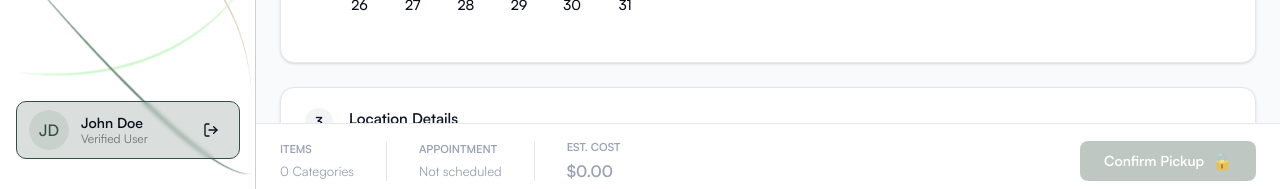
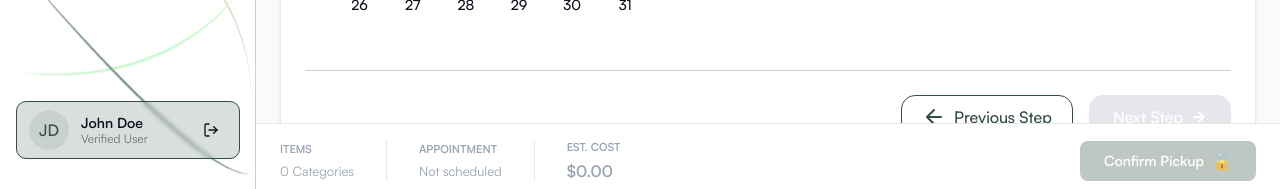
Before and after one commit to reginarecycle/regina-recycle-app, a React app in the folder frontend/: page /app/schedule/pickupTime in a window 1280 px wide. Shown: the part 601-790 px from the top of the page. Built offline with nearby package versions, Linux system fonts and the light colour scheme; no server answers; the HTML template or start-up script is replaced by a standard one.

Commit message:
Schedule Pickup Time page

```diff
--- a/frontend/src/views/customer/schedule_pickup_time/index.tsx
+++ b/frontend/src/views/customer/schedule_pickup_time/index.tsx
@@ -221,6 +221,7 @@ const { leadingBlanks, totalDays } = useMemo(() => {
 
 
     </div>
+    {/* right side */}
     <div className="min-w-0 flex flex-col w-full">
 
 
@@ -337,6 +338,47 @@ const { leadingBlanks, totalDays } = useMemo(() => {
          </div>
 
    </div>
+   {/* brakline */}
+    <div className="mt-8 border-t border-[#CFCFCF]"></div>
+
+    <div className="mt-6 flex items-center justify-end gap-4">
+           <button className="h-[44px] rounded-xl border border-[#344E41] bg-[#FFF] px-5 text-[14px] font-medium text-[#344E41] hover:bg-[#F9FAFB] flex items-center gap-2"
+                   onClick={()=>{
+                       navigate("/app/schedule/pickup");
+                   }}
+           >
+              <span>
+               <svg xmlns="http://www.w3.org/2000/svg" width="24" height="24" viewBox="0 0 24 24" fill="none">
+               <path d="M12 19L5 12M5 12L12 5M5 12H19" stroke="#344E41" stroke-width="2" stroke-linecap="round" stroke-linejoin="round"/>
+               </svg></span>
+             <span className="text-[16px]">
+             Previous Step
+             </span>
+           </button>
+
+
+           <button type = "button"
+                   disabled = {!selectedSlotId}
+                   onClick={()=>{
+                     if(selectedSlotId){
+                       navigate("");
+                     }
+                   }}
+                   className={`h-[44px] rounded-xl bg-[#344E41] px-6 text-[14px] font-medium text-[#FFF] flex items-center gap-2
+                   ${selectedSlotId
+                       ? "bg-[#344E41] text-[white] hover:opacity-90"
+                       : "bg-[#E5E7EB] text-[#9CA3Af] cursor-not-allowed"}`
+                   }>
+             <span className="text-[16px]">
+             Next Step
+             </span>
+             <span>
+               <svg xmlns="http://www.w3.org/2000/svg" width="16" height="16" viewBox="0 0 16 16" fill="none">
+               <path d="M3.33398 7.99967H12.6673M12.6673 7.99967L8.00065 3.33301M12.6673 7.99967L8.00065 12.6663" stroke="white" stroke-width="2" stroke-linecap="round" stroke-linejoin="round"/>
+               </svg>
+               </span>
+           </button>
+       </div>
 
     </div>
      {/* STEP 2 end */}
```
